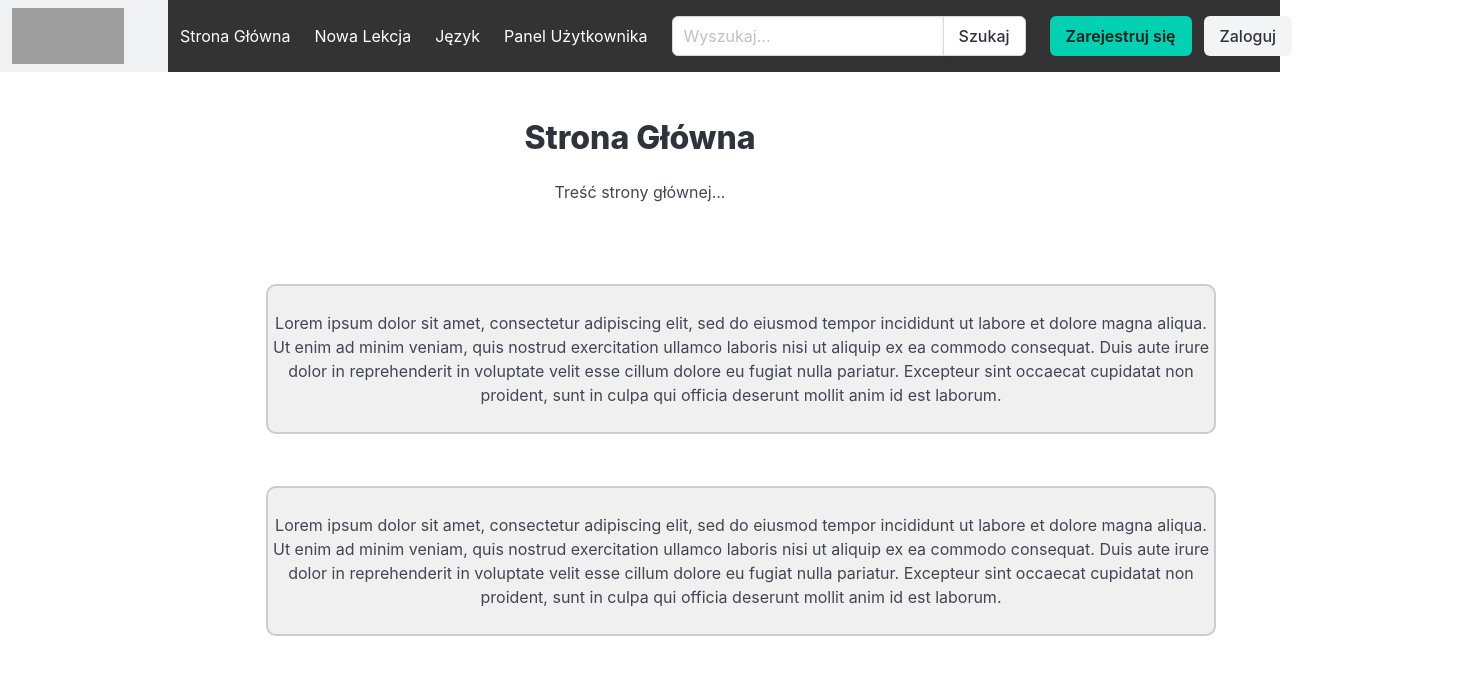
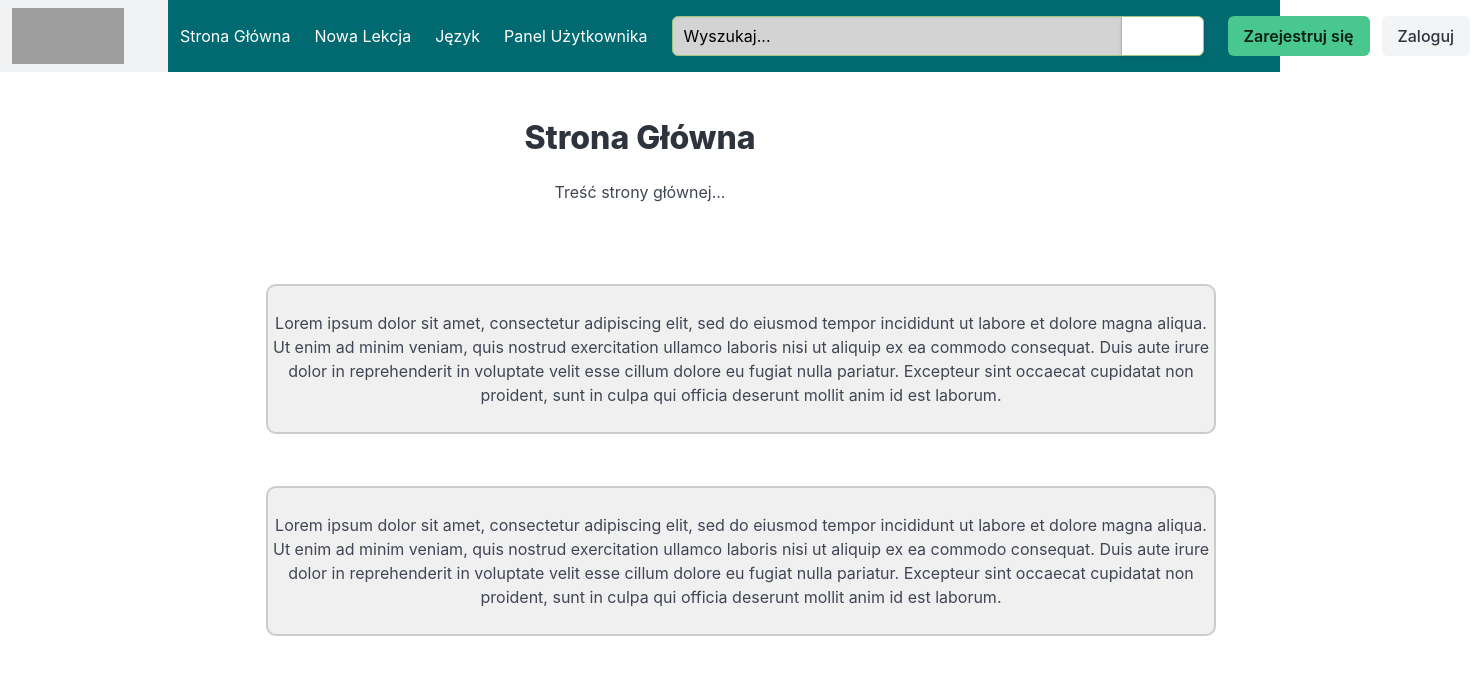
Before and after one commit to P-Kuszyk/inz-kuszyk, a Vue app: page / in a window 1280 px wide. Shown: the top 674 px of the page, 1482 px wide, since content can reach past the window. Built offline with nearby package versions, Linux system fonts and the light colour scheme; grey boxes are pictures that could not be loaded.

Commit message:
Changes navbar

```diff
--- a/package.json
+++ b/package.json
@@ -23,6 +23,7 @@
     "eslint-plugin-vue": "^9.23.0",
     "prettier": "^3.2.5",
     "sass": "^1.77.8",
+    "sass-loader": "^16.0.0",
     "vite": "^5.3.1"
   }
 }
--- a/src/components/Navbar.vue
+++ b/src/components/Navbar.vue
@@ -43,7 +43,7 @@
 
         <div class="navbar-item">
           <div class="buttons">
-            <a class="button is-primary">
+            <a class="button is-success">
               <strong>Zarejestruj się</strong>
             </a>
             <a class="button is-light"> Zaloguj </a>
@@ -70,14 +70,16 @@ export default {
 }
 </script>
 
-<style scoped>
+<style scoped lang="scss">
 .navbar {
-  background-color: #333;
+  background-color: $navbar-color;
 }
 
-.navbar-item,
+.navbar-item {
+  color: $navbar-item;
+}
 .navbar-burger {
-  color: white;
+  color: $navbar-item;
 }
 
 .navbar-brand img {
@@ -104,4 +106,23 @@ export default {
 .level-item .button {
   margin-left: 0.5rem;
 }
+
+.field.has-addons {
+  .control {
+    .input {
+      background-color: #d3d3d3; // Kolor tła inputa
+      border-color: $main-color; // Kolor obramowania inputa
+      width: 450px;
+
+      &::placeholder {
+        color: black;
+      }
+    }
+
+    .button {
+      color: $navbar-item;
+      border-color: $main-color;
+    }
+  }
+}
 </style>
--- a/src/components/styles.scss
+++ /dev/null
@@ -1 +0,0 @@
-$main-color: #a2c579;
--- a/src/main.js
+++ b/src/main.js
@@ -4,7 +4,6 @@ import { createApp } from 'vue'
 import App from './App.vue'
 import router from './router'
 import 'bulma/css/bulma.css'
-import '@/components/styles.scss'
 
 const app = createApp(App)
 app.use(router)
--- /dev/null
+++ b/src/styles/_variables.scss
@@ -0,0 +1,9 @@
+// ścieżka do pliku: src/styles/_variables.scss
+
+$main-color: #a2c579;
+$secondary-color: #35495e;
+$third-color: #d2de32;
+
+$navbar-color: #016a70;
+$navbar-hover: #ffffdd;
+$navbar-item: #ffffff;
--- a/src/views/Home.vue
+++ b/src/views/Home.vue
@@ -40,7 +40,7 @@ export default {
   </div>
 </template>
 
-<style scoped>
+<style scoped lang="scss">
 .section {
   text-align: center;
 }
@@ -54,7 +54,6 @@ export default {
   margin-top: 5rem;
 
   :nth-child(2) {
-    background-color: $main-color;
     margin-top: 2rem;
   }
 }
--- a/vite.config.js
+++ b/vite.config.js
@@ -1,16 +1,20 @@
 import { fileURLToPath, URL } from 'node:url'
-
 import { defineConfig } from 'vite'
 import vue from '@vitejs/plugin-vue'
 
 // https://vitejs.dev/config/
 export default defineConfig({
-  plugins: [
-    vue(),
-  ],
+  plugins: [vue()],
   resolve: {
     alias: {
       '@': fileURLToPath(new URL('./src', import.meta.url))
     }
+  },
+  css: {
+    preprocessorOptions: {
+      scss: {
+        additionalData: `@import "@/styles/_variables.scss";`
+      }
+    }
   }
 })
```
Also changed, not shown: 1 other file (tests, documents, lock files or other folders).
